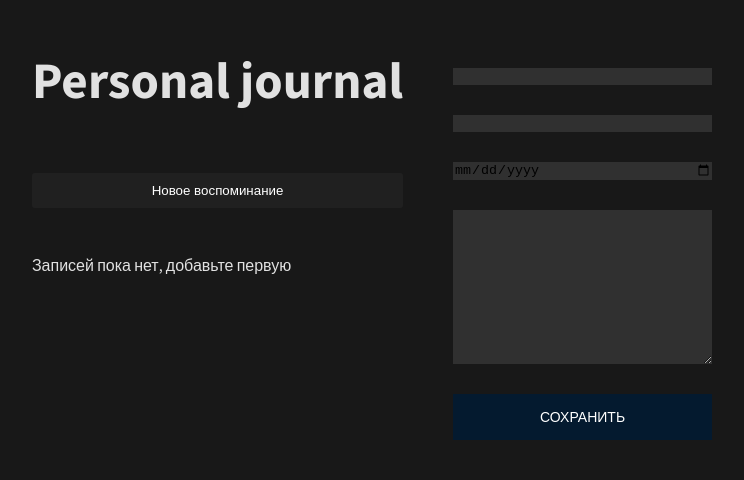
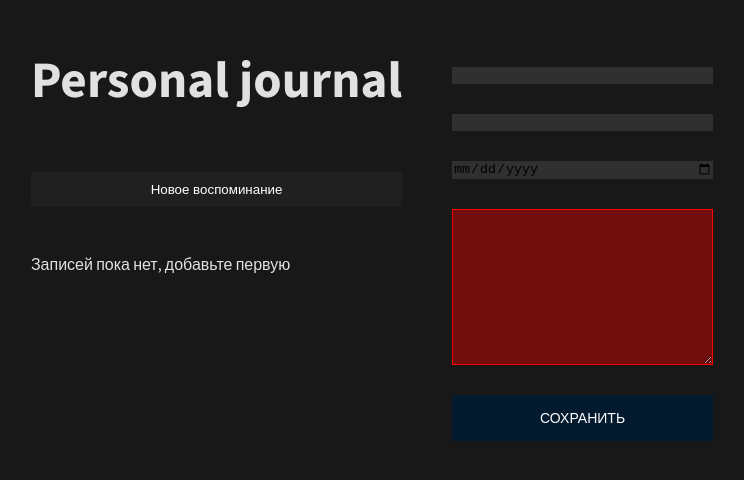
Before and after one commit to ITboo/purpleschool-react-basics, a React (Vite) app in the folder journal/: page / in a window 1280 px wide. Shown: the part 146-626 px from the top of the page, without its empty margins (243-987 px from the left). Built offline with nearby package versions, Linux system fonts and the light colour scheme.

Commit message:
useReducer practice

```diff
--- a/journal/src/components/JournalForm/JournalForm.jsx
+++ b/journal/src/components/JournalForm/JournalForm.jsx
@@ -1,62 +1,46 @@
-import { useEffect, useState } from 'react';
+import { useEffect, useReducer } from 'react';
 import Button from '../Button/Button';
-
+import { INITIAL_STATE, formReducer } from './JournalForm.state.js';
 import styles from './JournalForm.module.css';
 
-const INITIAL_STATE = {
-	title: true,
-	date: true,
-	text: true
-};
 const JournalForm = ({ onSubmit }) => {
-	const [validFormState, setValidFormState] = useState(INITIAL_STATE);
+	const [formState, dispatchForm] = useReducer(formReducer, INITIAL_STATE);
+	const { isValid, isFormReadyToSubmit, values } = formState;
 
 	useEffect(() => {
 		let timerId;
-		if (!validFormState.date || !validFormState.text || !validFormState.title) {
+		if (!isValid.date || !isValid.text || !isValid.title) {
 			timerId = setTimeout(() => {
-				setValidFormState(INITIAL_STATE);
+				dispatchForm({ type: 'RESET_VALIDITY' });
 			}, 2000);
 		}
 		return () => {
 			clearTimeout(timerId);
 		};
-	}, [validFormState]);
+	}, [isValid]);
+
+	useEffect(() => {
+		if (isFormReadyToSubmit) {
+			onSubmit(values);
+			dispatchForm({ type: 'CLEAR' });
+		}
+	}, [isFormReadyToSubmit]);
+
+	const onChange = (e) => {
+		dispatchForm({ type: 'SET_VALUE', payload: { [e.target.name]: e.target.value } });
+	};
 
 	const addPost = (e) => {
 		e.preventDefault();
-		const formData = new FormData(e.target);
-		const formProps = Object.fromEntries(formData);
-		let isValid = true;
-		if (!formProps.title?.trim().length) {
-			setValidFormState(state => ({ ...state, title: false }));
-			isValid = false;
-		} else {
-			setValidFormState(state => ({ ...state, title: true }));
-		}
-		if (!formProps.text?.trim().length) {
-			setValidFormState(state => ({ ...state, text: false }));
-			isValid = false;
-		} else {
-			setValidFormState(state => ({ ...state, text: true }));
-		}
-		if (!formProps.date) {
-			setValidFormState(state => ({ ...state, date: false }));
-			isValid = false;
-		} else {
-			setValidFormState(state => ({ ...state, date: true }));
-		}
-		if (!isValid) {
-			return;
-		}
-		onSubmit(formProps);
+		dispatchForm({ type: 'SUBMIT' });
 	};
+
 	return (
 		<form className={styles['journal-form']} onSubmit={addPost}>
-			<input name="title" type="text" className={`${styles['input']} ${validFormState.title ? '' : styles['invalid']}`} />
-			<input name="tag" type="text" />
-			<input name="date" type="date" className={`${styles['input']} ${validFormState.date ? '' : styles['invalid']}`} />
-			<textarea name="text" id="" cols="30" rows="10" className={`${styles['input']} ${validFormState.text ? '' : styles['invalid']}`}></textarea>
+			<input onChange={onChange} value={values.title} name="title" type="text" className={`${styles['input']} ${isValid.title ? '' : styles['invalid']}`} />
+			<input onChange={onChange} value={values.tag} name="tag" type="text" />
+			<input onChange={onChange} value={values.date} name="date" type="date" className={`${styles['input']} ${isValid.date ? '' : styles['invalid']}`} />
+			<textarea onChange={onChange} value={values.post} name="post" id="" cols="30" rows="10" className={`${styles['input']} ${isValid.text ? '' : styles['invalid']}`}></textarea>
 			<Button text='Сохранить' />
 		</form>
 	);
--- /dev/null
+++ b/journal/src/components/JournalForm/JournalForm.state.js
@@ -0,0 +1,42 @@
+export const INITIAL_STATE = {
+	isValid: {
+		post: true,
+		title: true,
+		date: true
+	},
+	values: {
+		post: '',
+		title: '',
+		date: '',
+		tag: ''
+	},
+	isFormReadyToSubmit: false
+};
+
+export function formReducer(state, action) {
+	switch (action.type) {
+	case 'SET_VALUE':
+		return { ...state, values: {...state.values, ...action.payload} };
+
+	case 'CLEAR':
+		return { ...state, values: INITIAL_STATE.values };
+
+	case 'RESET_VALIDITY':
+		return { ...state, isValid: INITIAL_STATE.isValid };
+
+	case 'SUBMIT': {
+		const titleValidity = state.values.title?.trim().length;
+		const postValidity = state.values.post?.trim().length;
+		const dateValidity = state.values.date;
+		return {
+			...state,
+			isValid: {
+				title: titleValidity,
+				post: postValidity,
+				date: dateValidity
+			},
+			isFormReadyToSubmit: titleValidity && postValidity && dateValidity
+		};
+	}
+	}
+}
```
